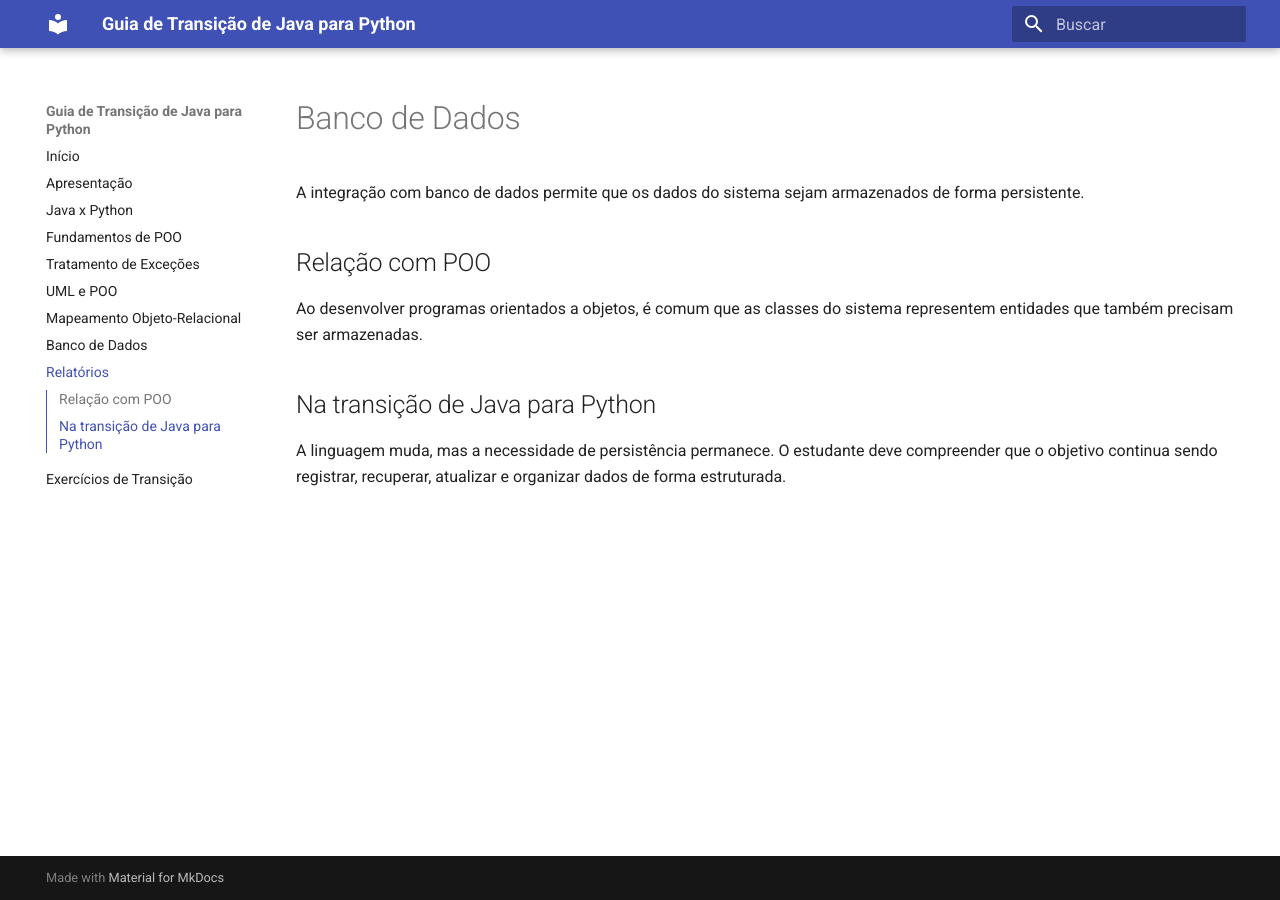
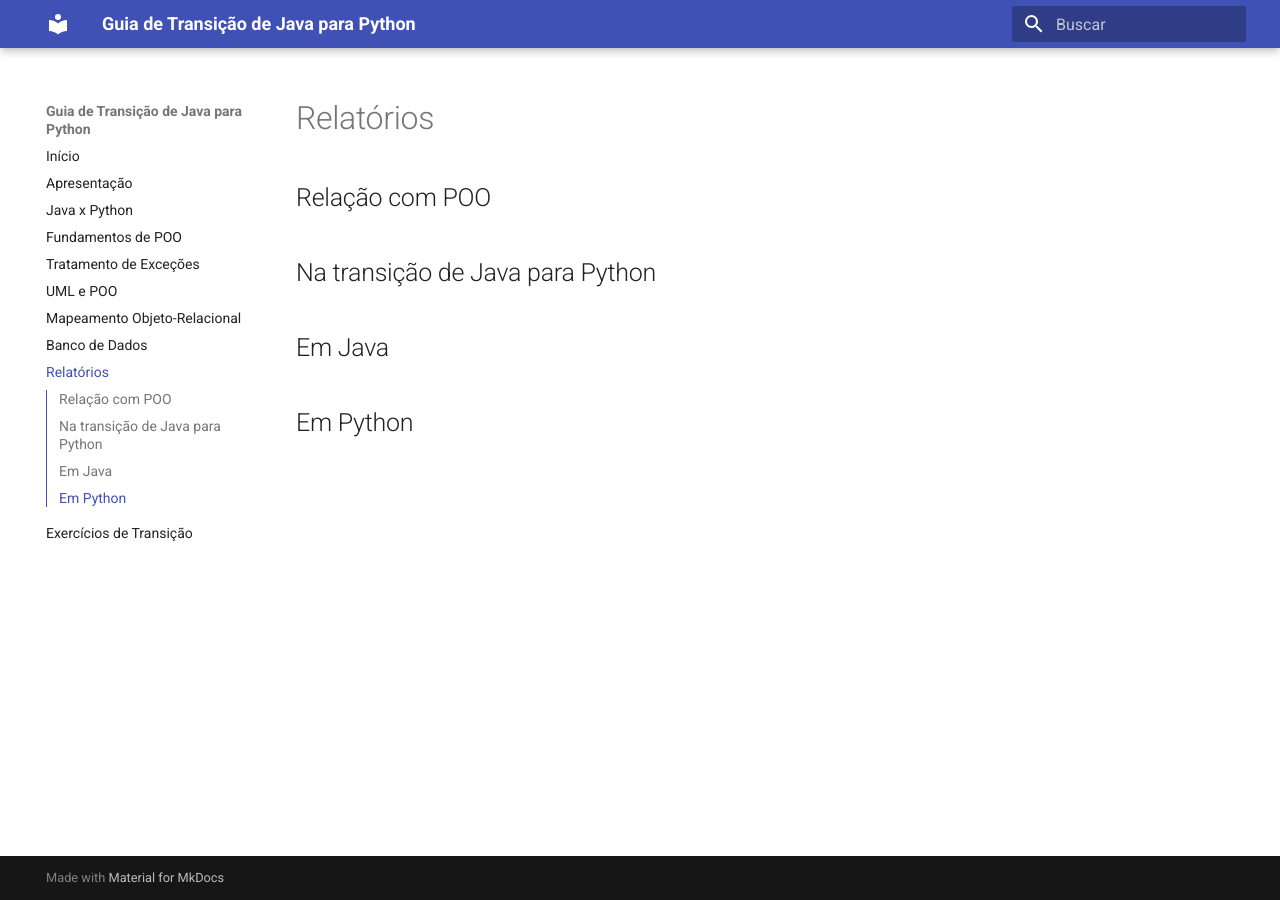
Before and after one commit to danielaflor/guia-poo, an MkDocs documentation site: the page built from docs/08-relatorios.md, in a window 1280 px wide. Built offline with MkDocs 1.6.1 and Material for MkDocs 9.7.7, drawn with Linux system fonts in a browser that asks for light colours.

Commit message:
Rename section from 'Banco de Dados' to 'Relatórios'
Updated the document to focus on reports instead of database integration.

```diff
--- a/docs/08-relatorios.md
+++ b/docs/08-relatorios.md
@@ -1,11 +1,9 @@
-# Banco de Dados
-
-A integração com banco de dados permite que os dados do sistema sejam armazenados de forma persistente.
+# Relatórios
 
 ## Relação com POO
 
-Ao desenvolver programas orientados a objetos, é comum que as classes do sistema representem entidades que também precisam ser armazenadas.
-
 ## Na transição de Java para Python
 
-A linguagem muda, mas a necessidade de persistência permanece. O estudante deve compreender que o objetivo continua sendo registrar, recuperar, atualizar e organizar dados de forma estruturada.
+## Em Java
+
+## Em Python
```
